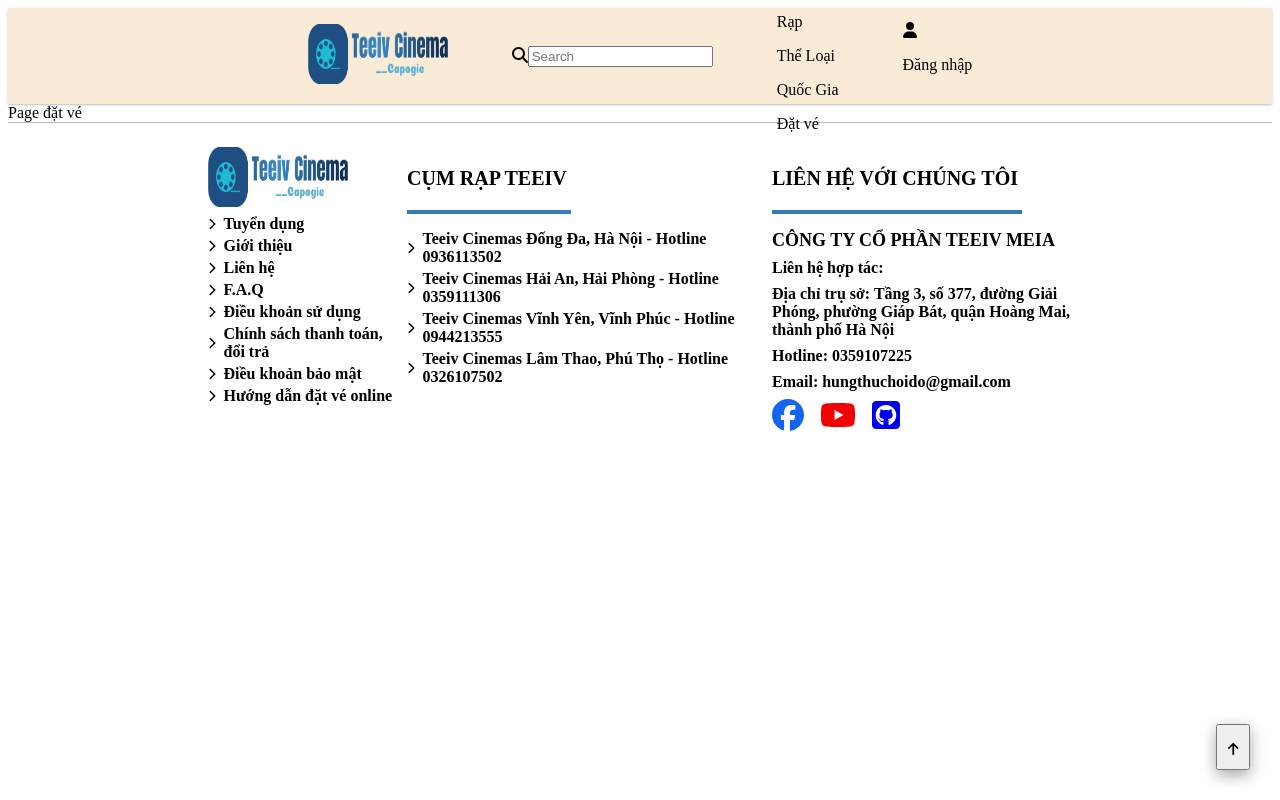
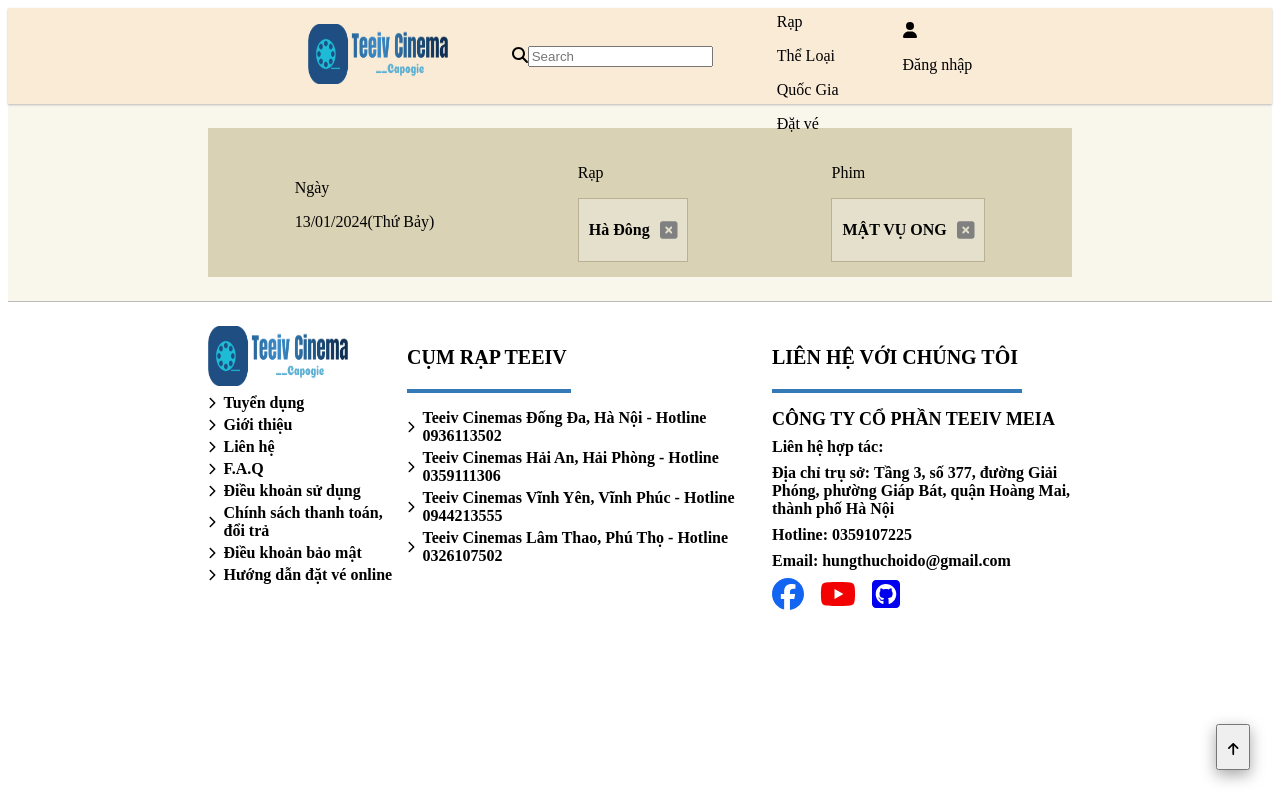
Before and after one commit to ChuVanVie/Movie-Booking-Ticket, a Vue app in the folder frontend/: page /ticketing in a window 1280 px wide. Built offline with nearby package versions, Linux system fonts and the light colour scheme.

Commit message:
css booking page 12/1/2024

```diff
--- a/frontend/src/helper/font-awesome-icons.js
+++ b/frontend/src/helper/font-awesome-icons.js
@@ -48,6 +48,7 @@
   faEllipsisVertical,
   faArrowUp,
   faStar,
+  faSquareXmark,
 } from "@fortawesome/free-solid-svg-icons";
 
 import {
@@ -108,6 +109,7 @@
   faFacebook,
   faYoutube,
   faSquareGithub,
+  faSquareXmark,
 );
 
 export { FontAwesomeIcon };
--- a/frontend/src/views/BookingTicketPage.vue
+++ b/frontend/src/views/BookingTicketPage.vue
@@ -2,8 +2,59 @@
 
 </script>
 <template>
-    Page đặt vé
+    <div id="ticketing-container">
+        <div class="showtime-info">
+            <div class="date">
+                <p>Ngày</p>
+                <p>13/01/2024(Thứ Bảy)</p>
+            </div>
+            <div class="cinema">
+                <p>Rạp</p>
+                <div class="choosed">
+                    <p>Hà Đông</p>
+                    <font-awesome-icon icon="fa-solid fa-square-xmark" class="i-cancel"/>
+                </div>
+            </div>
+            <div class="movie">
+                <p>Phim</p>
+                <div class="choosed">
+                    <p>MẬT VỤ ONG</p>
+                    <font-awesome-icon icon="fa-solid fa-square-xmark" class="i-cancel"/>
+                </div>
+            </div>
+        </div>
+    </div>
 </template>
 <style scoped>
+#ticketing-container {
+    padding: 24px 200px;
+    background-color: #f9f6ec;
+}
 
+#ticketing-container .showtime-info {
+    padding: 20px 15px 15px;
+    background-color: #dad2b4;
+    display: flex;
+    align-items: center;
+    justify-content: space-around;
+}
+
+.choosed {
+    padding: 6px 10px;
+    background-color: #e5e0cb;
+    border: 1px solid #bab093;
+    display: flex;
+    align-items: center;
+}
+
+.choosed p {
+    font-weight: 600;
+}
+
+.choosed .i-cancel {
+    font-size: 20px;
+    color: #808080;
+    margin-left: 10px;
+    cursor: pointer;
+}
 </style>
```
